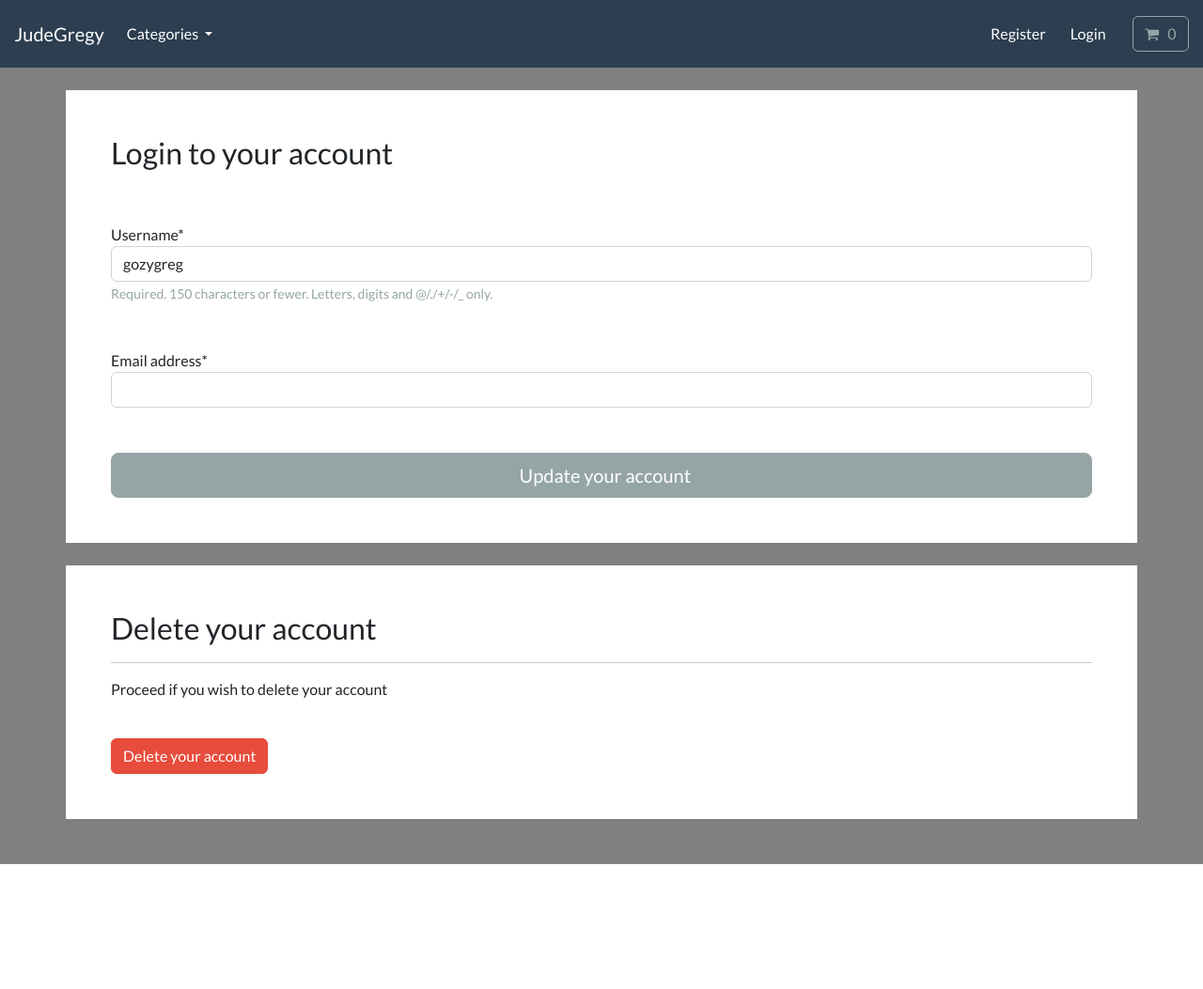
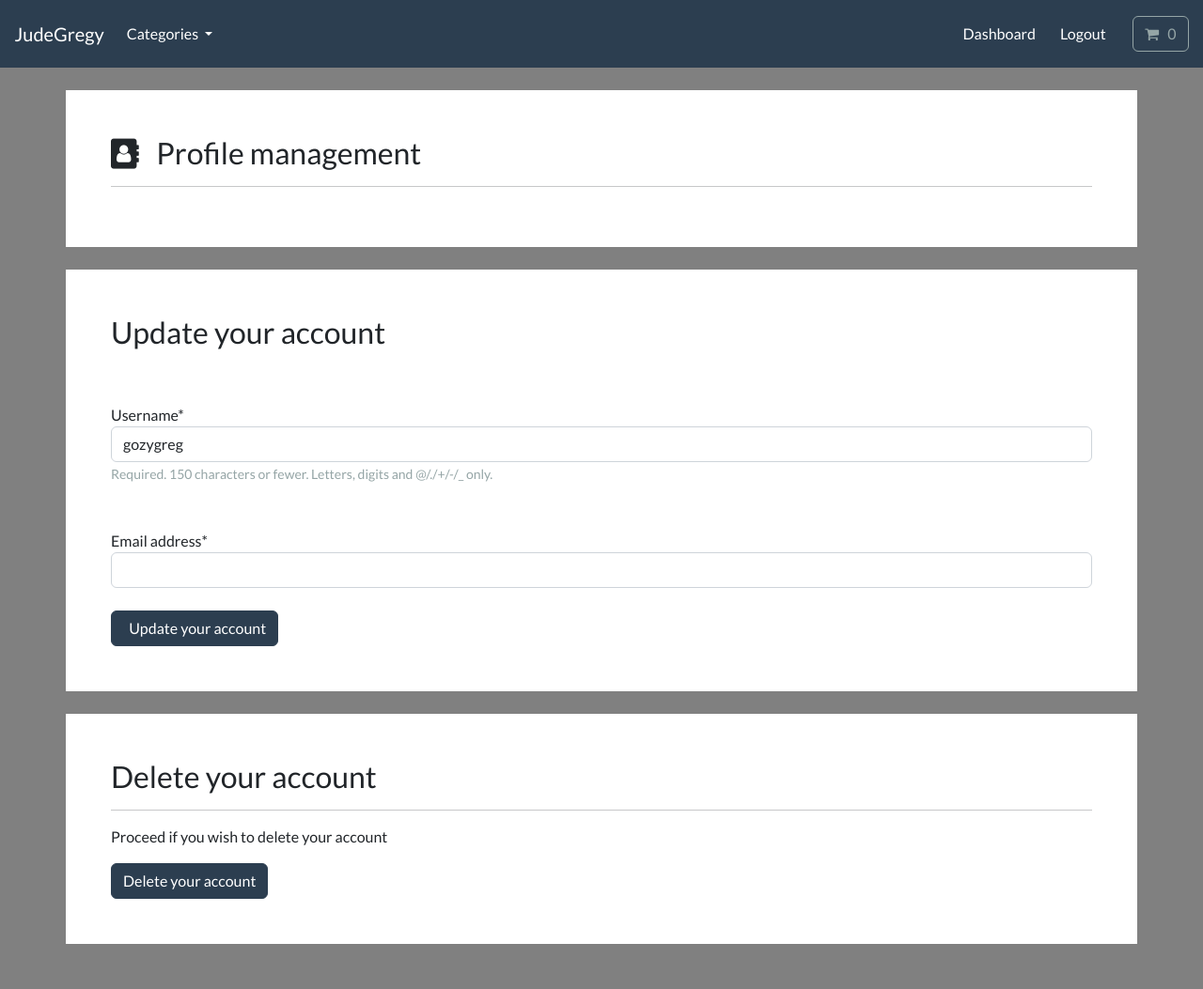
Before and after one commit to gozygreg/buisness, a Django app: page /account/profile-management in a window 1280 px wide. Shown: the whole page at 94% size. Before the commit the page ends 920 px from the top, so only its background shows below. Run offline with Django 3.2, Linux system fonts and the light colour scheme; a user stored in the database is signed in; data comes from the database, SQL or seed files in the repository; both versions use the stored data as it was after the commit; some libraries are stand-ins or nearby versions.

Commit message:
Improve UI of account app

```diff
--- a/ecommerse/account/templates/account/dashboard.html
+++ b/ecommerse/account/templates/account/dashboard.html
@@ -25,6 +25,7 @@
     <div class="container bg-white shadow-md p-5 form-layout">
         <h4> Track your orders </h4>
         <hr>
+        <p>Track all of your order here</p>
         <a class="btn btn-primary navbar-btn text-white" type="button" href="{% url 'user-logout' %}">
             My orders
         </a>
@@ -33,11 +34,11 @@
     <div class="container bg-white shadow-md p-5 form-layout">
         <h4> Manage your account</h4>
         <hr>
+        <p>Update or delete your account</p>
         <a class="btn btn-primary navbar-btn text-white" type="button" href="{% url 'profile-management' %}"> Profile
             management
         </a>
         <br><br>
-        <a class="btn btn-danger navbar-btn text-white" type="button" href="{% url 'delete-account' %}"> Logout </a>
     </div>
 
     <br>
--- a/ecommerse/account/templates/account/profile-management.html
+++ b/ecommerse/account/templates/account/profile-management.html
@@ -15,7 +15,12 @@
 <body>
     <br>
     <div class="container bg-white shadow-md p-5 form-layout">
-        <h3>Login to your account</h3>
+        <h3><i class="fa fa-address-book" aria-hidden="true"></i> &nbsp; Profile management</h3>
+        <hr>
+    </div>
+    <br>
+    <div class="container bg-white shadow-md p-5 form-layout">
+        <h3>Update your account</h3>
 
         <br>
         <br>
@@ -24,8 +29,8 @@
             {{ user_form.username|as_crispy_field }}
             <br><br>
             {{ user_form.email|as_crispy_field }}
-            <br><br>
-            <button type="submit" class="btn btn-secondary btn-lg w-100 btn-block p-2"> &nbsp; Update your
+            <br>
+            <button type="submit" class="btn btn-primary navbar-btn text-white"> &nbsp; Update your
                 account</button>
         </form>
     </div>
@@ -34,8 +39,7 @@
         <h3>Delete your account</h3>
         <hr>
         <p>Proceed if you wish to delete your account</p>
-        <br>
-        <a class="btn btn-danger navbar-btn text-white" type="button" href="{% url 'delete-account' %}">Delete your
+        <a class="btn btn-primary navbar-btn text-white" type="button" href="{% url 'delete-account' %}">Delete your
             account</a>
     </div>
 </body>
--- a/ecommerse/store/templates/store/base.html
+++ b/ecommerse/store/templates/store/base.html
@@ -54,12 +54,28 @@
     </div>
     <div class="collapse navbar-collapse text-center" id="navbarNavDropdown">
         <ul class="navbar-nav ms-auto">
+
+            {% if user.is_authenticated %}
+            <li class="nav-item">
+                <a class="btn btn-alert navbar-btn text-white" type="button" href="{% url 'dashboard' %}"> Dashboard
+                </a>
+            </li>
+            {% else %}
             <li class="nav-item">
                 <a class="btn btn-alert navbar-btn text-white" type="button" href="{% url 'register' %}"> Register </a>
             </li>
+            {% endif %}
+
+            {% if user.is_authenticated %}
+            <li class="nav-item">
+                <a class="btn btn-alert navbar-btn text-white" type="button" href="{% url 'user-logout' %}"> Logout </a>
+            </li>
+            {% else %}
             <li class="nav-item">
                 <a class="btn btn-alert navbar-btn text-white" type="button" href="{% url 'my-login' %}"> Login </a>
             </li>
+            {% endif %}
+
             &nbsp; &nbsp; &nbsp;
             <li class="nav-item">
                 <a type="button" role="button" href="{% url 'cart-summary' %}" class="btn btn-outline-secondary">
```
Also changed, not shown: ecommerse/account/templates/account/delete-account.html (+8 -2 lines), ecommerse/db.sqlite3.
